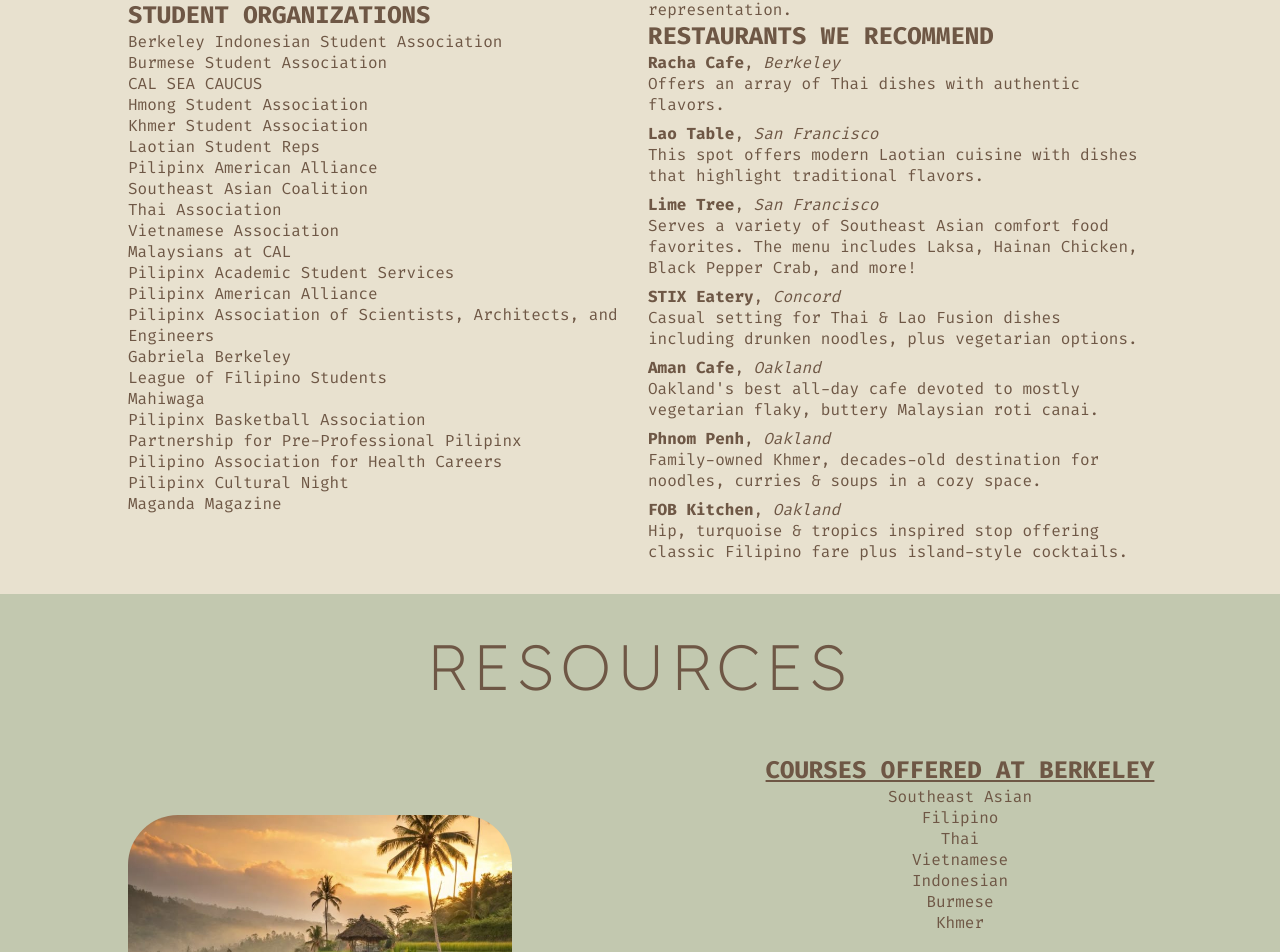
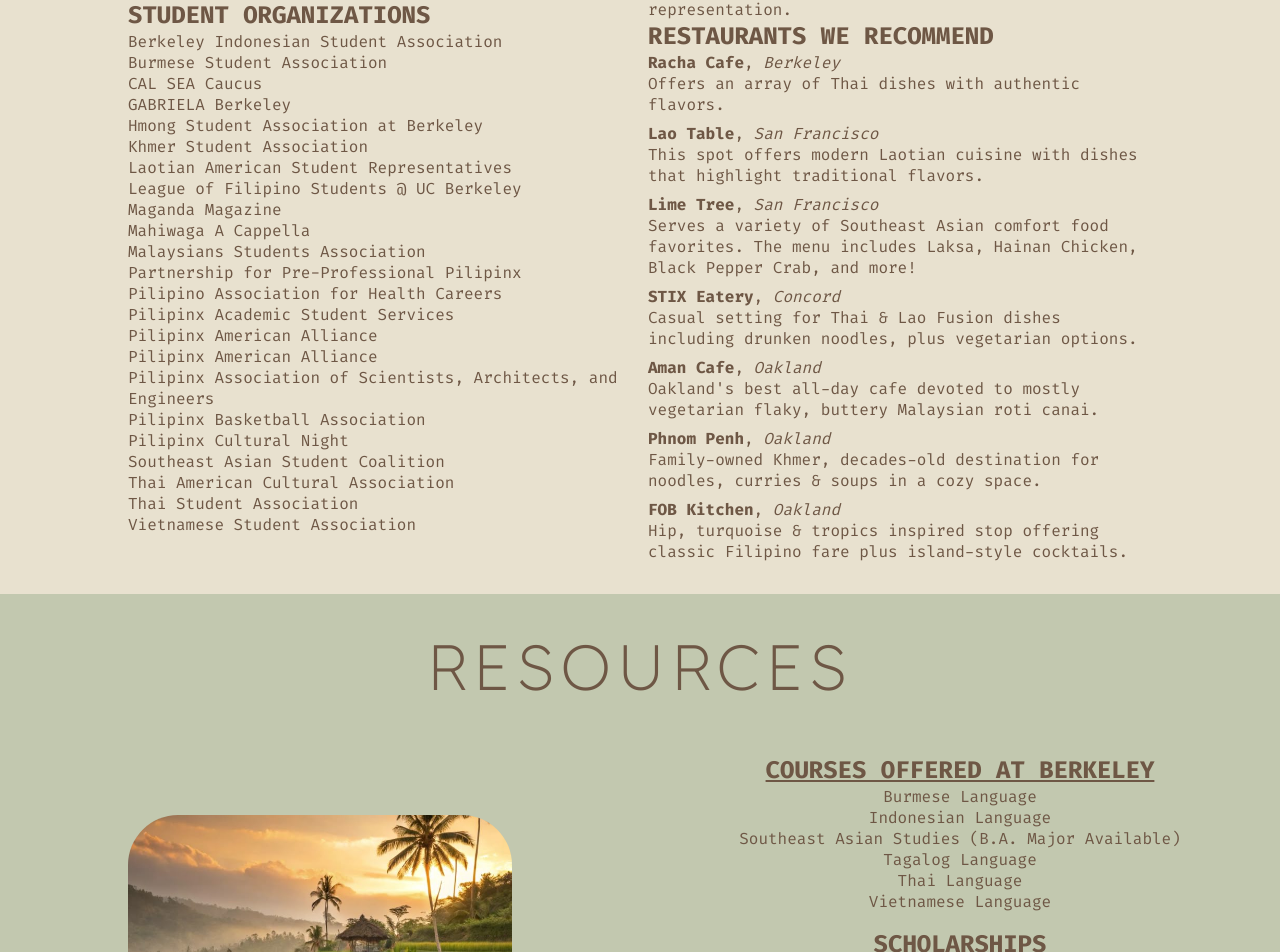
Before and after one commit to ortizrodrigo/southeast-asian-website, a React (Vite) app: page / in a window 1280 px wide. Shown: the part 1836-2788 px from the top of the page. Built offline with nearby package versions, Linux system fonts and the light colour scheme.

Commit message:
fix(ui): update senate section to ASUC leadership and improve data organization

```diff
--- a/src/components/Hero/Hero.tsx
+++ b/src/components/Hero/Hero.tsx
@@ -32,7 +32,7 @@
           Resources
         </button>
         <button className="hero-nav-button" onClick={() => scrollTo("senate")}>
-          Senate
+          ASUC Leadership
         </button>
       </div>
       <div className="hero-content">
--- a/src/sections/Community/SimpleMenuSection.tsx
+++ b/src/sections/Community/SimpleMenuSection.tsx
@@ -9,7 +9,7 @@
   return (
     <div>
       <h3 className="community-section-menu-header">{title}</h3>
-      <List entries={entries} />
+      <List entries={entries.sort()} />
     </div>
   );
 }
--- a/src/sections/Community/data/student-organizations.ts
+++ b/src/sections/Community/data/student-organizations.ts
@@ -1,21 +1,22 @@
 export const studentOrganizations: string[] = [
   "Berkeley Indonesian Student Association",
   "Burmese Student Association",
-  "CAL SEA CAUCUS",
-  "Hmong Student Association",
+  "CAL SEA Caucus",
+  "Hmong Student Association at Berkeley",
   "Khmer Student Association",
-  "Laotian Student Reps",
+  "Laotian American Student Representatives",
   "Pilipinx American Alliance",
-  "Southeast Asian Coalition",
-  "Thai Association",
-  "Vietnamese Association",
-  "Malaysians at CAL",
+  "Southeast Asian Student Coalition",
+  "Thai Student Association",
+  "Thai American Cultural Association",
+  "Vietnamese Student Association",
+  "Malaysians Students Association",
   "Pilipinx Academic Student Services",
   "Pilipinx American Alliance",
   "Pilipinx Association of Scientists, Architects, and Engineers",
-  "Gabriela Berkeley",
-  "League of Filipino Students",
-  "Mahiwaga",
+  "GABRIELA Berkeley",
+  "League of Filipino Students @ UC Berkeley",
+  "Mahiwaga A Cappella",
   "Pilipinx Basketball Association",
   "Partnership for Pre-Professional Pilipinx",
   "Pilipino Association for Health Careers",
--- a/src/sections/Resources/ResourcesSection.tsx
+++ b/src/sections/Resources/ResourcesSection.tsx
@@ -28,7 +28,7 @@
                 Courses Offered At Berkeley
               </ExternalLink>
             </h3>
-            <List entries={courses} center />
+            <List entries={courses.sort()} center />
           </Center>
           <Center column>
             <h3 className="resources-section-header">
@@ -36,11 +36,11 @@
                 Scholarships
               </ExternalLink>
             </h3>
-            <List entries={scholarships} center />
+            <List entries={scholarships.sort()} center />
           </Center>
           <Center column>
             <h3 className="resources-section-header">Museum and Cultural Centers</h3>
-            <List entries={museumAndCulturalCenters} center />
+            <List entries={museumAndCulturalCenters.sort()} center />
           </Center>
         </Center>
       </SplitView>
--- a/src/sections/Resources/data/courses.ts
+++ b/src/sections/Resources/data/courses.ts
@@ -1,11 +1,10 @@
 export const courses: string[] = [
-  "Southeast Asian",
-  "Filipino",
-  "Thai",
-  "Vietnamese",
-  "Indonesian",
-  "Burmese",
-  "Khmer",
+  "Southeast Asian Studies (B.A. Major Available)",
+  "Tagalog Language",
+  "Thai Language",
+  "Vietnamese Language",
+  "Indonesian Language",
+  "Burmese Language",
 ];
 
 export const coursesUrl =
--- a/src/sections/Resources/data/scholarships.ts
+++ b/src/sections/Resources/data/scholarships.ts
@@ -5,6 +5,7 @@
   "CAPAL Public Service Scholarship",
   "Asian Pacific Fund Scholarships",
   "APIA Scholars",
+  "Grace Rualo Asuncion Memorial Scholarship",
 ];
 
 export const scholarshipsUrl =
--- a/src/sections/Senate/SenateSection.tsx
+++ b/src/sections/Senate/SenateSection.tsx
@@ -8,7 +8,7 @@
   return (
     <section id="senate" className="senate-section">
       <Center column>
-        <h2 className="senate-section-title">Senate</h2>
+        <h2 className="senate-section-title">ASUC Leadership</h2>
         <SenatorCard {...sydneeThyInformation} />
         <SenateLinks />
         <SenatorCard {...abigailVerinoPresidentInformation} />
--- a/src/sections/Senate/data/senators.ts
+++ b/src/sections/Senate/data/senators.ts
@@ -23,8 +23,8 @@
   name: "Abigail Verino",
   logo: presidentLogo,
   picture: abigailVerinoPresident,
-  startYear: 2024,
-  endYear: 2025,
+  startYear: 2025,
+  endYear: 2026,
   description: [
     "The role of the ASUC President is to uplift, unify and empower our campus community by acting as the bridge between students and campus administration. Abigail Verino is a fourth-year student pursuing a double major in Ethnic Studies & Legal Studies.",
     "Her administration's mission is to center communities to advance the progress of the Associated Students of the University of California. She built her campaign upon student activism, and centered principles of intention, equity, and excellence. As she leads the university with love, these values will remain at the forefront of her work.",
```
